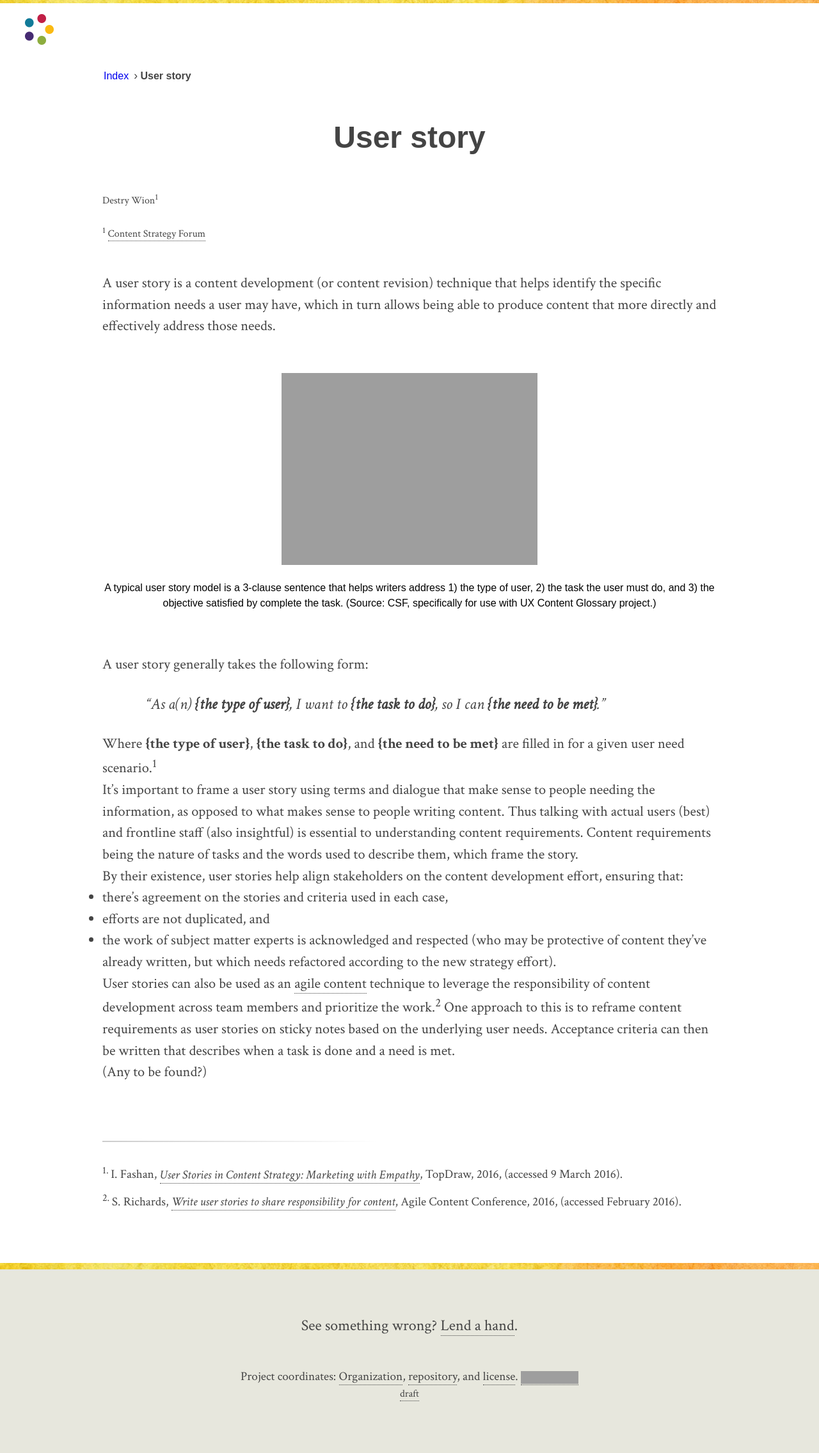
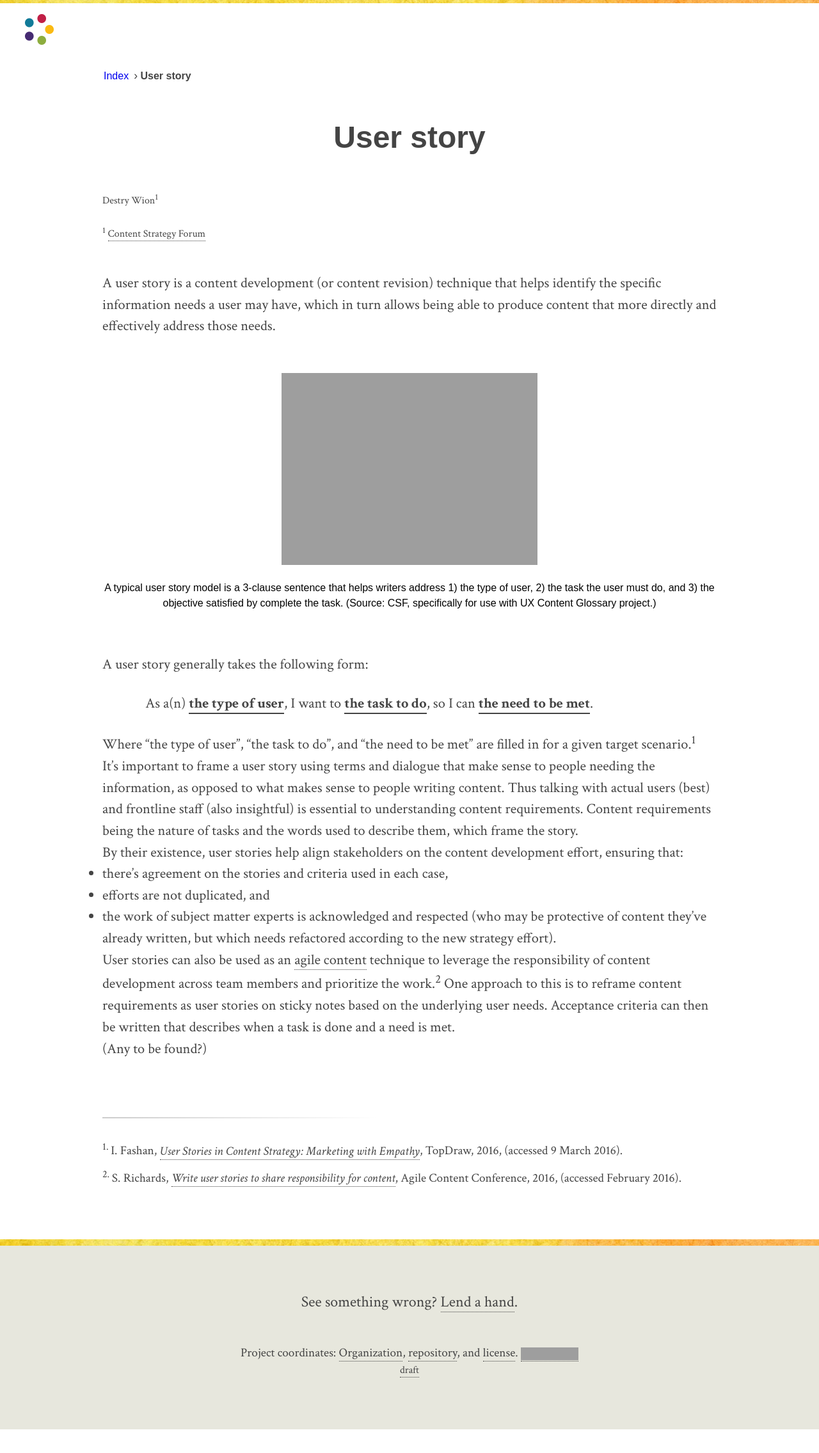
Before and after one commit to content-strategy-forum/csf-glossary, a Jekyll site: the page built from user-story.md, in a window 1280 px wide. Shown: the whole page at 64% size. Built offline with Jekyll 4.4.1, drawn with Linux system fonts in a browser that asks for light colours; some web fonts are replaced; after the commit the page ends 2234 px from its top, so only the background shows below that; grey boxes are pictures that could not be loaded.

Commit message:
troubleshooting markup in markdown

```diff
--- a/assets/main.css
+++ b/assets/main.css
@@ -68,6 +68,10 @@ figcaption { font-size: 1rem; }
 footer { color: #444; }
 
 figcaption { color: #000; }
+
+.underline {
+	border-bottom: 2px solid #444;
+}
 
 /*
 ******** Font Positioning & Spacing
--- a/user-story.md
+++ b/user-story.md
@@ -43,9 +43,11 @@ A user story is a content development (or content revision) technique that helps
 
 A user story generally takes the following form:
 
-> As a(n) __{the type of user}__, I want to __{the task to do}__, so I can __{the need to be met}__.
+<blockquote>
+	As a(n) <span class="underline"><b>the type of user</b></span>, I want to <span class="underline"><b>the task to do</b></span>, so I can <span class="underline"><b>the need to be met</b></span>.
+</blockquote>
 
-Where __{the type of user}__, __{the task to do}__, and __{the need to be met}__ are filled in for a given user need scenario.<sup class="ref">1</sup>
+Where "the type of user", "the task to do", and "the need to be met" are filled in for a given target scenario.<sup class="ref">1</sup>
 
 It's important  to frame a user story using terms and dialogue that make sense to people needing the information, as opposed to what makes sense to people writing content. Thus talking with actual users (best) and frontline staff (also insightful) is essential to understanding content requirements. Content requirements being the nature of tasks and the words used to describe them, which frame the story.
 
```
